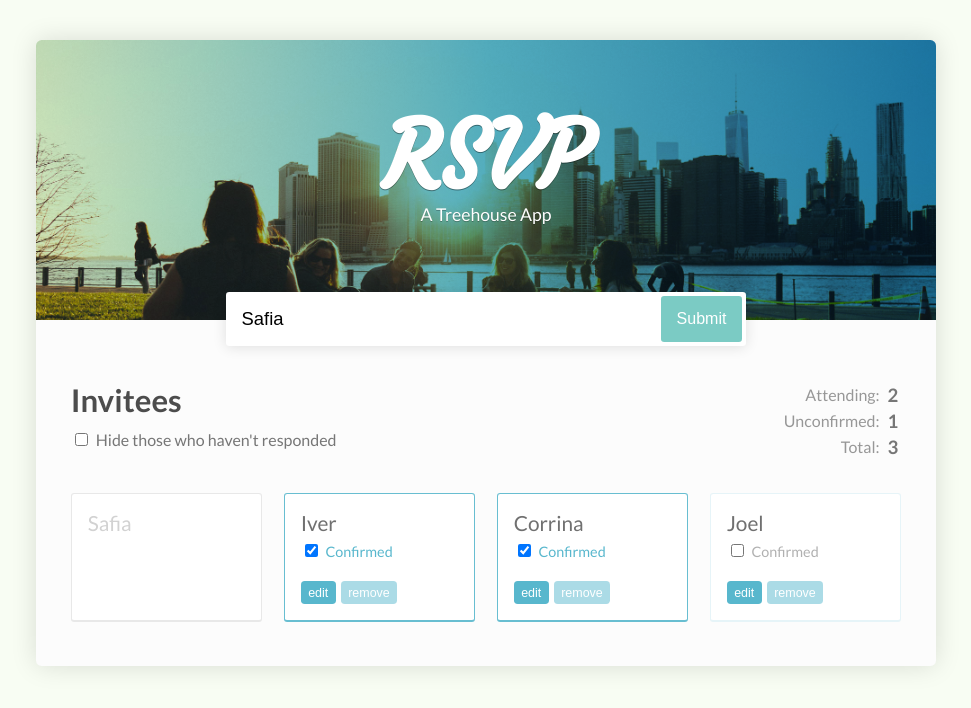
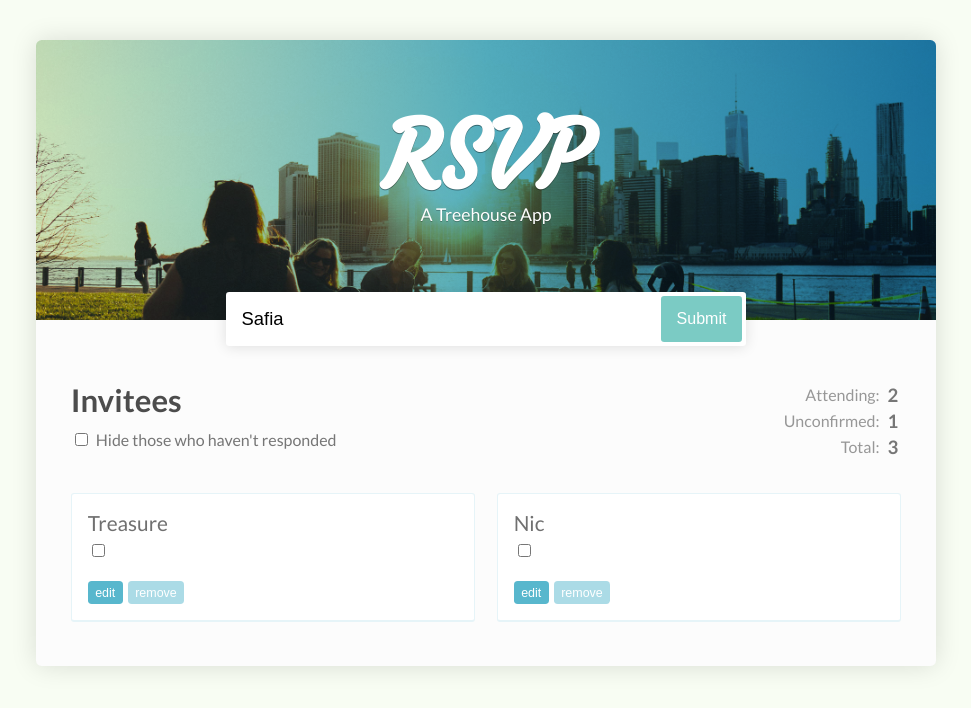
Before and after one commit to Fsesnick/7.React-by-example, a React (Create React App) app in the folder rsvp/: page / in a window 1280 px wide. Shown: the top 708 px of the page, without its empty margins (154-1125 px from the left). Built offline with nearby package versions, Linux system fonts and the light colour scheme.

Commit message:
component GuestList to guest

```diff
--- a/rsvp/src/App.js
+++ b/rsvp/src/App.js
@@ -1,6 +1,27 @@
+import React, {Component} from 'react';
 import './App.css';
+import GuestList from './GuestList';
 
-function App() {
+class App extends Component{
+
+  state = {
+    guests:[
+      {
+        name: 'Treasure',
+        isConfirmed: false
+      },
+      {
+        name: 'Nic',
+        isConfirmed: false
+      }
+    ]
+  }
+getTotalInvite = () => this.state.guests.length;
+
+//getAttendingGuests =()=>
+//getUnconfirmedGuests=()=>
+
+render() {
   return (
     <div className="App">
       <header>
@@ -34,35 +55,12 @@ function App() {
             </tr>
           </tbody>
         </table>
-        <ul>
-          <li className="pending"><span>Safia</span></li>
-          <li className="responded"><span>Iver</span>
-            <label>
-              <input type="checkbox" checked/> Confirmed
-            </label>
-            <button>edit</button>
-            <button>remove</button>
-          </li>
-          <li className="responded">
-            <span>Corrina</span>
-            <label>
-              <input type="checkbox" checked/> Confirmed
-            </label>
-            <button>edit</button>
-            <button>remove</button>
-          </li>
-          <li>
-            <span>Joel</span>
-            <label>
-              <input type="checkbox"/> Confirmed
-            </label>
-            <button>edit</button>
-            <button>remove</button>
-          </li>
-        </ul>
+          <GuestList guests={this.state.guests} />
       </div>
     </div>
   );
 }
 
+}
+
 export default App;
--- /dev/null
+++ b/rsvp/src/GuestList.js
@@ -0,0 +1,24 @@
+//npm install -- save prop-types
+import React from 'react';
+import PropTypes from 'prop-types';
+
+const GuestList = props =>
+<ul>
+    {props.guests.map((guest, index) =>
+    <li key={index}>
+    <span>{guest.name} </span>
+    <label>
+        <input type="checkbox" checked={guest.isConfirmed} />
+    </label>
+    <button>edit</button>
+    <button>remove</button>
+    </li>
+    )}
+</ul>;
+
+
+GuestList.propTypes={
+    guests: PropTypes.array.isRequired
+}
+
+export default GuestList;
```
Also changed, not shown: rsvp/Guest.js (added, +23 -0 lines), rsvp/package.json (+20 -31 lines).
